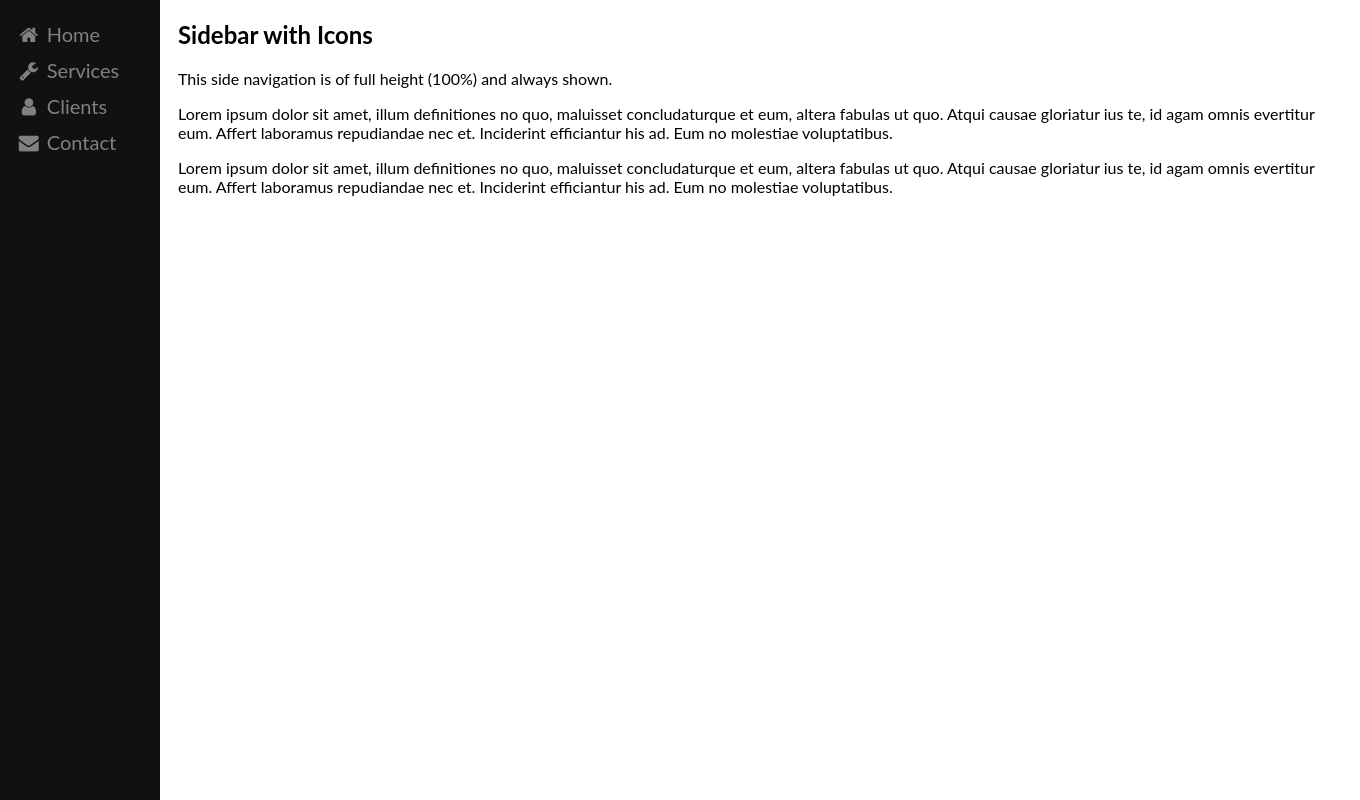
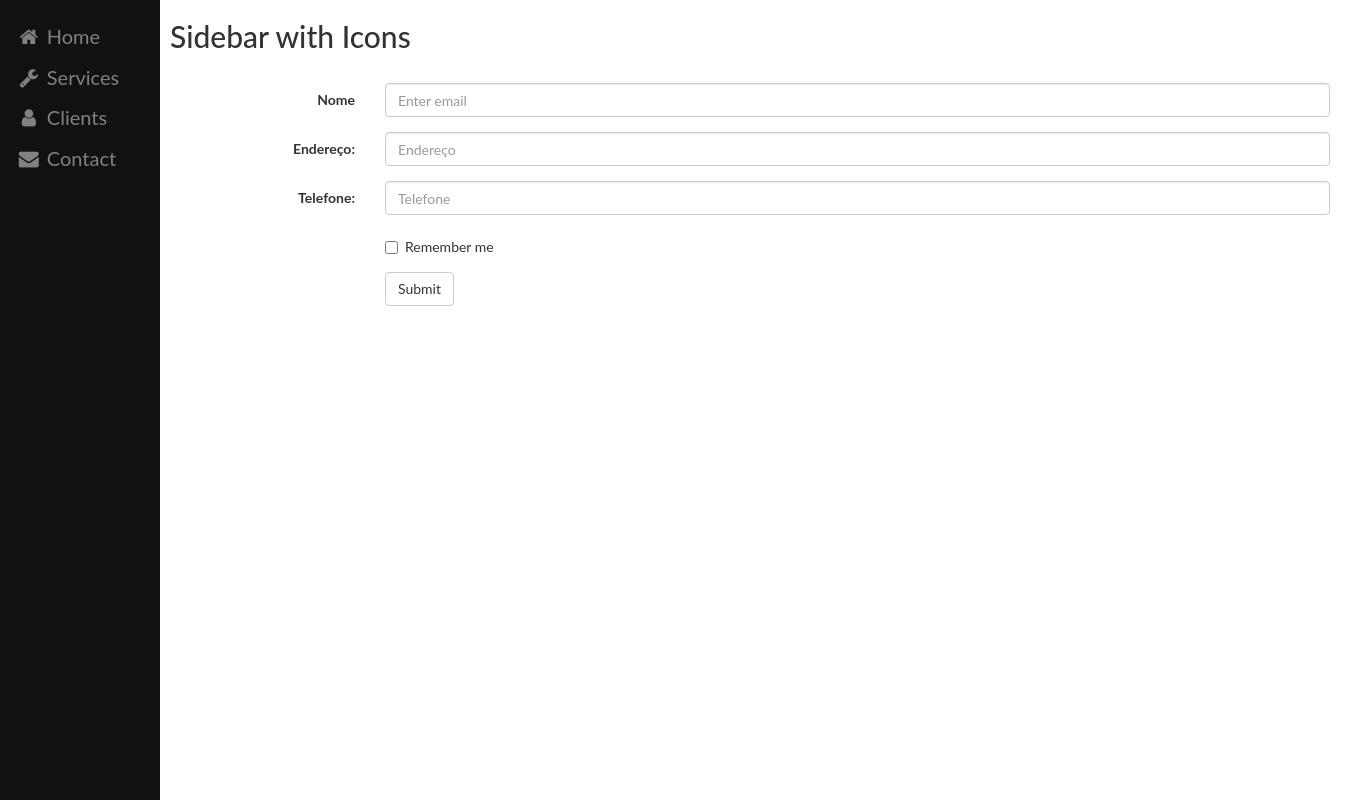
Before and after one commit to Valdir2018/desenvolvimento_web, a Flask app: page /home/ in a window 1360 px wide. Run offline with Flask 2, Linux system fonts and the light colour scheme; some libraries are stand-ins or nearby versions.

Commit message:
Criado formulario de cadastro, rotas de cadastro e conexao com banco de dados utilizando pymysql

```diff
--- a/app.py
+++ b/app.py
@@ -3,7 +3,13 @@ from flask import Flask, redirect
 from flask.templating import render_template
 from flask.globals import request
 
+from flask.helpers import url_for
 app = Flask(__name__)
+
+conexao = pymysql.connect(host='localhost', user='root', password='', db='dbsistema_python')
+conexao_cursor = conexao.cursor()
+
+print(conexao_cursor)
 
 @app.route('/')
 def init():
@@ -13,6 +19,10 @@ def init():
 def render_template_html():
     return render_template('/home/home.html')
 
+@app.route('/home/cadastrar', methods=['POST'])
+def cadastrar_dados():
+    return 'Página de Cadastrar'
+
 
 
 if __name__== '__main__':
--- /dev/null
+++ b/requirements.txt
@@ -0,0 +1,6 @@
+click==7.1.2
+Flask==1.1.2
+itsdangerous==1.1.0
+Jinja2==2.11.2
+MarkupSafe==1.1.1
+Werkzeug==1.0.1
--- a/templates/home/home.html
+++ b/templates/home/home.html
@@ -3,6 +3,10 @@
 <head>
 <meta name="viewport" content="width=device-width, initial-scale=1">
 <link rel="stylesheet" href="https://cdnjs.cloudflare.com/ajax/libs/font-awesome/4.7.0/css/font-awesome.min.css">
+  <link rel="stylesheet" href="https://maxcdn.bootstrapcdn.com/bootstrap/3.4.1/css/bootstrap.min.css">
+  <script src="https://ajax.googleapis.com/ajax/libs/jquery/3.5.1/jquery.min.js"></script>
+  <script src="https://maxcdn.bootstrapcdn.com/bootstrap/3.4.1/js/bootstrap.min.js"></script>
+</head>
 <style>
 body {font-family: "Lato", sans-serif;}
 
@@ -52,9 +56,40 @@ body {font-family: "Lato", sans-serif;}
 
 <div class="main">
   <h2>Sidebar with Icons</h2>
-  <p>This side navigation is of full height (100%) and always shown.</p>
-  <p>Lorem ipsum dolor sit amet, illum definitiones no quo, maluisset concludaturque et eum, altera fabulas ut quo. Atqui causae gloriatur ius te, id agam omnis evertitur eum. Affert laboramus repudiandae nec et. Inciderint efficiantur his ad. Eum no molestiae voluptatibus.</p>
-  <p>Lorem ipsum dolor sit amet, illum definitiones no quo, maluisset concludaturque et eum, altera fabulas ut quo. Atqui causae gloriatur ius te, id agam omnis evertitur eum. Affert laboramus repudiandae nec et. Inciderint efficiantur his ad. Eum no molestiae voluptatibus.</p>
+   <div class="container"><br/>
+  <form method="POST" class="form-horizontal" action="{{ url_for('cadastrar_dados')}}" >
+    <div class="form-group">
+      <label class="control-label col-sm-2" for="email">Nome</label>
+      <div class="col-sm-10">
+        <input type="text" class="form-control" id="email" placeholder="Enter email" name="nome">
+      </div>
+    </div>
+    <div class="form-group">
+      <label class="control-label col-sm-2" for="pwd">Endereço:</label>
+      <div class="col-sm-10">
+        <input type="text" class="form-control" id="pwd" placeholder="Endereço" name="endereco">
+      </div>
+    </div>
+    <div class="form-group">
+      <label class="control-label col-sm-2" for="pwd">Telefone:</label>
+      <div class="col-sm-10">
+        <input type="text" class="form-control" id="tel" placeholder="Telefone" name="telefone">
+      </div>
+    </div>
+    <div class="form-group">
+      <div class="col-sm-offset-2 col-sm-10">
+        <div class="checkbox">
+          <label><input type="checkbox" name="remember"> Remember me</label>
+        </div>
+      </div>
+    </div>
+    <div class="form-group">
+      <div class="col-sm-offset-2 col-sm-10">
+        <button type="submit" class="btn btn-default">Submit</button>
+      </div>
+    </div>
+  </form>
+</div>
 </div>
 
 </body>
```
